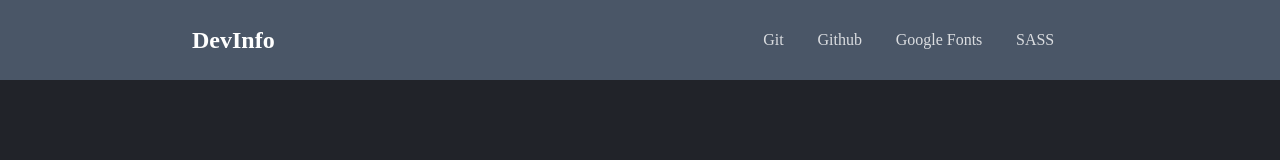
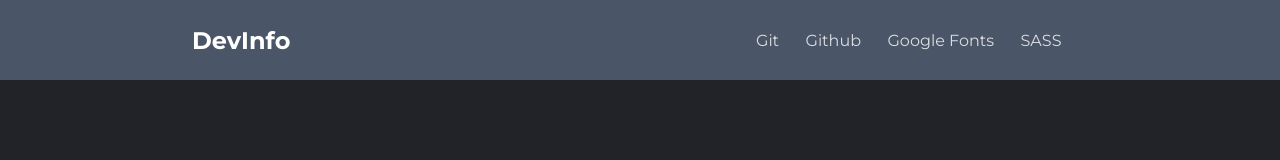
Before and after one commit to NahuelGenchi/devinfo, a plain HTML site: page index.html in a window 1280 px wide. Shown: the top 160 px of the page. Drawn offline with nearby package versions, Linux system fonts and the light colour scheme.

Commit message:
Adding Google Fonts

```diff
--- a/index.html
+++ b/index.html
@@ -13,6 +13,10 @@
     <link rel="mask-icon" href="./img/favicon/safari-pinned-tab.svg" color="#5bbad5">
     <meta name="msapplication-TileColor" content="#2d89ef">
     <meta name="theme-color" content="#ffffff">
+    <!-- Google Fonts -->
+    <link rel="preconnect" href="https://fonts.googleapis.com">
+    <link rel="preconnect" href="https://fonts.gstatic.com" crossorigin>
+    <link href="https://fonts.googleapis.com/css2?family=Montserrat:ital,wght@0,300;0,400;0,700;1,400&display=swap" rel="stylesheet">
     <!-- CSS -->
     <link rel="stylesheet" href="./scss/style.css">
 </head>
--- a/scss/_general.scss
+++ b/scss/_general.scss
@@ -2,6 +2,7 @@
     margin: 0;
     padding: 0;
     box-sizing: border-box;
+    font-family: 'Montserrat', sans-serif;
 }
 
 :root {
```
Also changed, not shown: scss/style.css, 1 other file.
